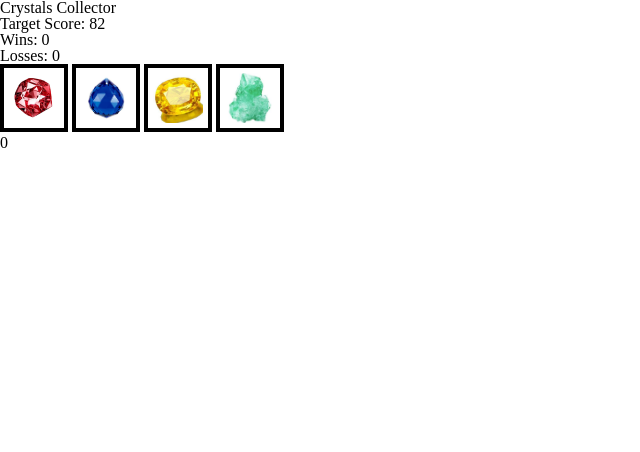
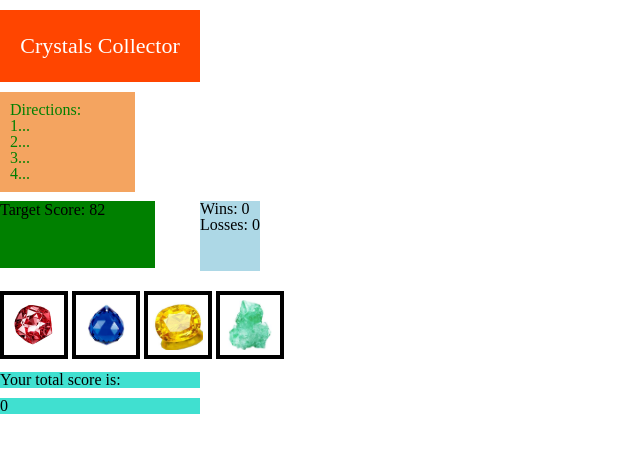
Before and after one commit to noetinger/unit-4-game, a plain HTML site: page index.html in a window 1280 px wide. Shown: the whole page, without its empty margins (0-640 px from the left). Drawn offline with nearby package versions, Linux system fonts and the light colour scheme.

Commit message:
Updated 5-12-19 4:53pm

```diff
--- a/assets/css/style.css
+++ b/assets/css/style.css
@@ -1,8 +1,58 @@
+h1 {
+    font-size: 22px;
+    background-color: orangered;
+    color: white;
+    padding: 10px;
+    padding-top: 25px;
+    padding-bottom: 25px;
+    margin-top: 10px;
+    margin-bottom: 10px;
+    width: 180px;
+    text-align: center;
+}
+
+#directions {
+    color: green;
+    background-color: sandybrown;
+    padding: 10px;
+    padding-right: 25px;
+    width: 100px;
+    margin-bottom: 10px;
+}
+
+#random-number{
+    color:black;
+    background-color: green;
+    padding-bottom: 50px;
+    padding-right: 50px;
+}
+
+#standings{
+    margin-left: 200px;
+    background-color: lightblue;
+    width: 60px;
+    margin-top: -17px;
+    padding-bottom: 38px;
+}
+
+#total-score-heading{
+    margin-top: 10px;
+    background-color: turquoise;
+    width: 200px;
+}
+
+#score{
+    margin-top: 10px;
+    background-color: turquoise;
+    width: 200px;
+}
+
 #crystal-one{
     height: 50px;
     width: 50px;
     padding: 5px;
     border: 4px solid black;
+    margin-top: 20px;
 }
 
 #crystal-two{
--- a/assets/javascript/game.js
+++ b/assets/javascript/game.js
@@ -57,25 +57,25 @@ $("#current-score").text(userScore)
 //Click and Add Score to User Score.
 $("#crystal-one").on("click", function() {
     userScore = userScore + crystalNumOne
-    $("#current-score").text("Current score: " + userScore);
+    $("#current-score").text(userScore);
     comparisonCheck();
     });
 
 $("#crystal-two").on("click", function() {
     userScore = userScore + crystalNumTwo
-    $("#current-score").text("Current score: " + userScore);
+    $("#current-score").text(userScore);
     comparisonCheck();
     });
 
 $("#crystal-three").on("click", function() {
     userScore = userScore + crystalNumThree
-    $("#current-score").text("Current score: " + userScore);
+    $("#current-score").text(userScore);
     comparisonCheck();
     });
 
 $("#crystal-four").on("click", function() {
     userScore = userScore + crystalNumFour
-    $("#current-score").text("Current score: " + userScore);
+    $("#current-score").text(userScore);
     comparisonCheck();
     });
 
--- a/index.html
+++ b/index.html
@@ -2,6 +2,8 @@
 <html lang="en-us">
     <head>
         <meta charset="UTF-8">
+        <meta name="viewport" content="width=device-width, initial-scale=1.0">
+        <meta http-equiv="X-UA-Compatible" content="ie=edge">
         <title>Crystals Collector</title>
         <link rel="stylesheet" href="Assets/css/reset.css" type="text/css">
         <link rel="stylesheet" href="Assets/css/style.css" type="text/css">
@@ -17,14 +19,28 @@
             </div>
 
             <!--Directions-->
+            <div id="directions">
+                Directions:
+                <br>
+                1...
+                <br>
+                2...
+                <br>
+                3...
+                <br>
+                4...
+            </div>
 
             <!--Random Number Box-->
-            <h2><span id="random-number"></span></h2>
+            <di id="row1">
+                <h2><span id="random-number"></span></h2>
 
             <!--Wins/Losses-->
-            <h3><span id="number-of-wins"></span></h3>
-            <h3><span id="number-of-losses"></span></h3>
-
+                <div id="standings">
+                    <h3><span id="number-of-wins"></span></h3>
+                    <h3><span id="number-of-losses"></span></h3>
+                </div>
+            </div>
             <!--Crystal 1-->
             <input type="image" id="crystal-one" src="assets/images/redCrystal.jpg">
 
@@ -38,9 +54,14 @@
             <input type="image" id="crystal-four" src="assets/images/greenCrystal.jpeg">
 
             <!--Total Score Heading-->
+            <div id="total-score-heading">
+                <h3>Your total score is:</h3>
+            </div>
 
             <!--Total Score-->
-            <h2><span id="current-score"></span></h2>
+            <div id="score">
+                <h3><span id="current-score"></span></h2>
+            </div>
 
         </main>
     </body>
```
